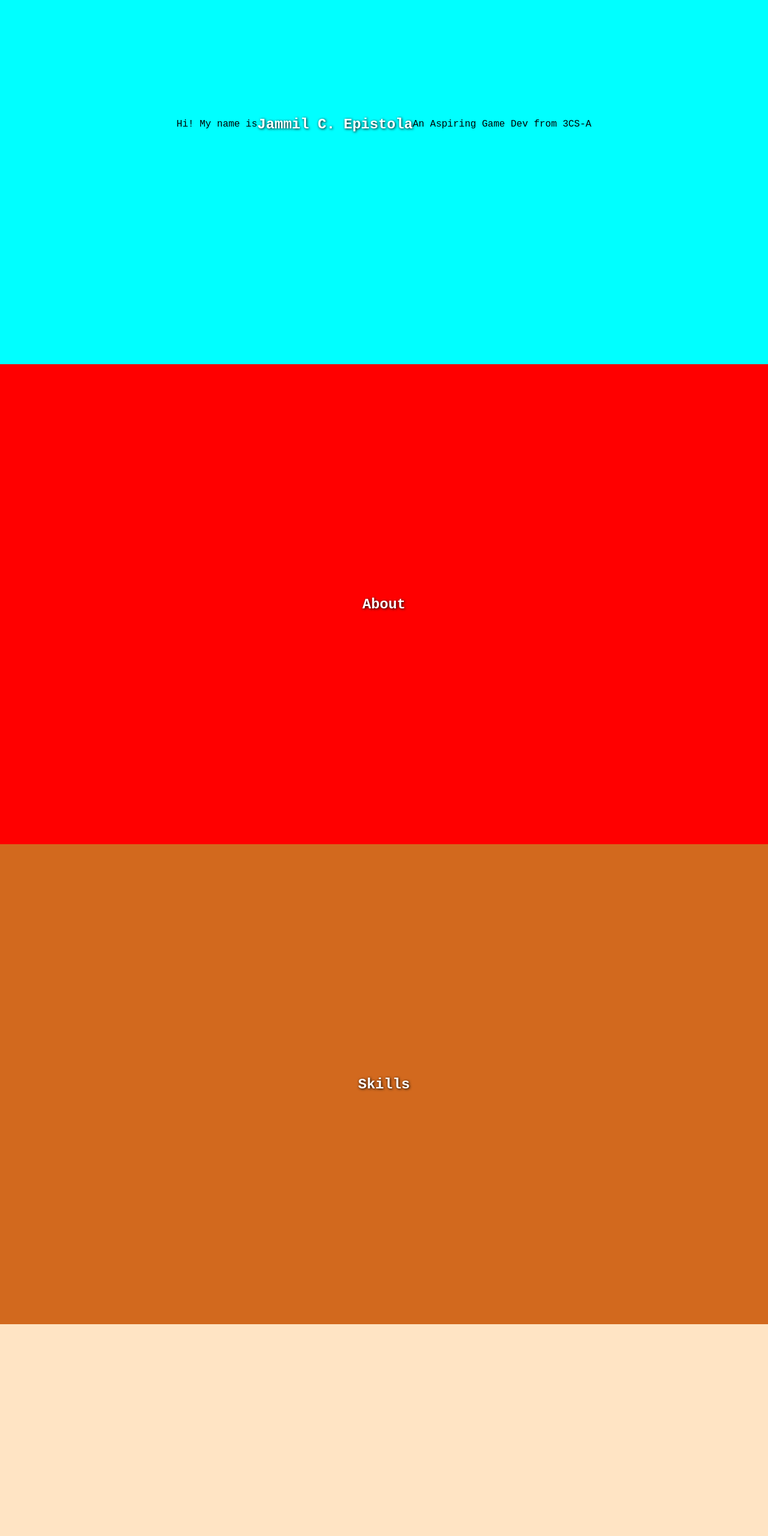
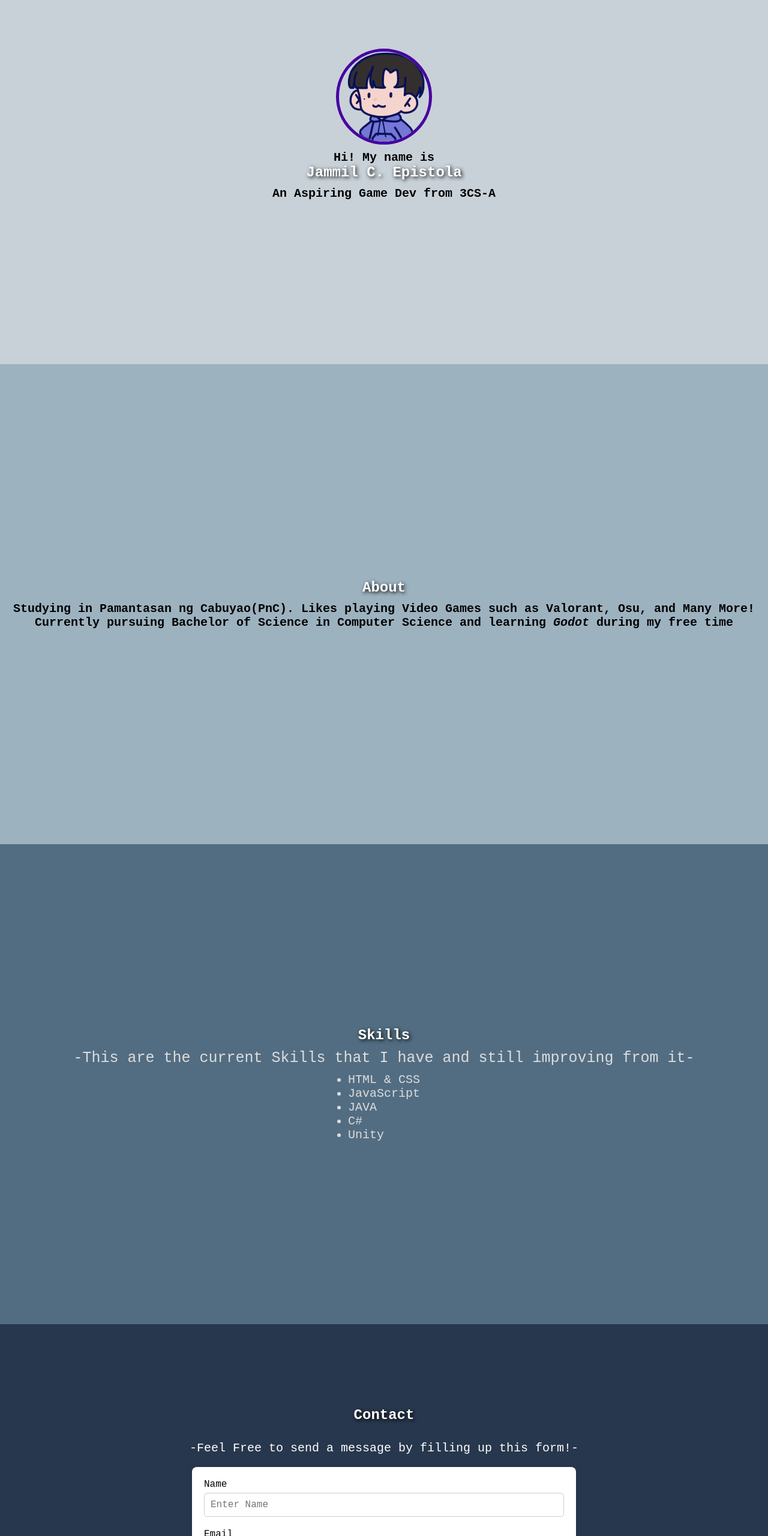
Before and after one commit to Jammil-Epistola/PersonalWibsite, a plain HTML site: page index.html in a window 1280 px wide. Shown: the part 240-2800 px from the top of the page at 60% size. Drawn offline with Linux system fonts and the light colour scheme.

Commit message:
Completed Personal Website v1

```diff
--- a/index.html
+++ b/index.html
@@ -15,23 +15,53 @@
         </div>
 
         <section id="header">
-            <p>Hi! My name is</p>
+            <img src = "profile pic.png" alt = "tempPic">
+            <p><b>Hi! My name is</b></p>
             <h1>Jammil C. Epistola</h1>
-            <p>An Aspiring Game Dev from 3CS-A</p>
+            <p><b>An Aspiring Game Dev from 3CS-A</b></p>
         </section>
         <section id="about">
             <h1>About</h1>
+            <p><b>Studying in Pamantasan ng Cabuyao(PnC). Likes playing Video Games such as Valorant, Osu, and Many More!<br>
+            Currently pursuing Bachelor of Science in Computer Science and learning <i>Godot</i> during my free time</b></p>
 
         </section>
         <section id="skills">
             <h1>Skills</h1>
+            <p>-This are the current Skills that I have and still improving from it-</p>
+            <ul>
+                <li>HTML & CSS</li>
+                <li>JavaScript</li>
+                <li>JAVA</li>
+                <li>C#</li>
+                <li>Unity</li>
+            </ul>
 
         </section>
         <section id="contact">
             <h1>Contact</h1>
-
+            <p>-Feel Free to send a message by filling up this form!-</P>
+            <form id="contactForm">
+                <div class="form-group">
+                    <label for="name">Name</label>
+                    <input type="text" id="name" placeholder="Enter Name" required>
+                </div>
+                <div class="form-group">
+                    <label for="email">Email</label>
+                    <input type="email" id="email" placeholder="Enter Email" required>
+                </div>
+                <div class="form-group">
+                    <label for="message">Message</label>
+                    <textarea id="message" placeholder="Message..." rows="5" required></textarea>
+                </div>
+                <div class="form-group">
+                    <button type="submit">Submit</button>
+                </div>
+            </form>
         </section>
        </div>
+
+       <script src="script.js"></script>
     </body>
 
 </html>
--- a/script.js
+++ b/script.js
@@ -0,0 +1,14 @@
+document.getElementById('contactForm').addEventListener('submit', function(event) {
+    event.preventDefault();  // Prevent the form from submitting the traditional way
+
+    const name = document.getElementById('name').value;
+    const email = document.getElementById('email').value;
+    const message = document.getElementById('message').value;
+
+    if (name && email && message) {
+        alert(`Thank you, ${name}! Your message has been received.`);
+        document.getElementById('contactForm').reset();  // Clear the form
+    } else {
+        alert('Please fill out all fields before submitting.');
+    }
+});
--- a/styles.css
+++ b/styles.css
@@ -8,15 +8,22 @@
 }
 
 
-h1{
+h1 {
     color: white;
-    text-shadow: 1px 1px 4px#000;
+    text-shadow: 2px 2px 6px#000;
+}
+
+p{
+    font-size: 20px;
+    color: rgb(0, 0, 0);
+    padding-top: 10px;
+    text-align: center;
 }
 
 /*NAVBAR*/
 .navbar {
     overflow: hidden;
-    background-color: #333;
+    background-color: #3F72AF;
     position: sticky;
     top: 0;
 }
@@ -40,21 +47,95 @@ h1{
 section{
     height: 100vh;
     display: flex;
+    flex-direction: column;
     justify-content: center;
     align-items: center;
 }
 
-/*BACKGROUND COLOR*/
+
+/*HOME,ABOUT,SKILLS,CONTACT*/
 
 #header{
-    background-color: aqua;
+    background-color: #c8d1d8;
+}
+#header img{
+    height: 20%;
+    border-radius: 50%;
+    border: 5px solid #4803a1;
 }
 #about{
-    background-color: red;
+    background-color: #9DB2BF;
 }
 #skills{
-    background-color: chocolate;
+    background-color: #526D82;
+}
+#skills p{
+    font-size: 25px;
+    color:#ddd;
+}
+#skills ul{
+    margin-top: 10px;
+    font-size: 20px;
+    color:#ddd;
 }
 #contact{
-    background-color: bisque;
+    background-color: #27374D;
 }
+
+/*CONTACT FORM */
+#contact form {
+    display: flex;
+    flex-direction: column;
+    width: 50%;
+    margin: 0 auto; /* Center the form horizontally */
+    padding: 20px;
+    background-color: white;
+    border-radius: 8px;
+    box-shadow: 0 0 10px rgba(0, 0, 0, 0.1);
+}
+
+#contact p{
+    color: rgb(255, 255, 255);
+    margin-bottom: 20px;
+}
+
+#contact h1 {
+    margin-bottom: 20px;
+    color: rgb(255, 255, 255);
+}
+
+#contact .form-group {
+    margin-bottom: 20px; /* Adds space  */
+}
+
+#contact .form-group label {
+    font-size: 16px;
+    margin-bottom: 5px;
+    display: block;
+}
+
+#contact input,
+#contact textarea {
+    width: 100%;
+    padding: 10px;
+    font-size: 16px;
+    border: 1px solid #ccc;
+    border-radius: 5px;
+    box-sizing: border-box;
+    resize: none;
+}
+
+#contact button {
+    padding: 10px;
+    font-size: 16px;
+    background-color: #28a745;
+    color: white;
+    border: none;
+    border-radius: 5px;
+    cursor: pointer;
+    transition: background-color 0.3s ease;
+}
+
+#contact button:hover {
+    background-color: #218838;
+}
```
Also changed, not shown: profile pic.png (added).
